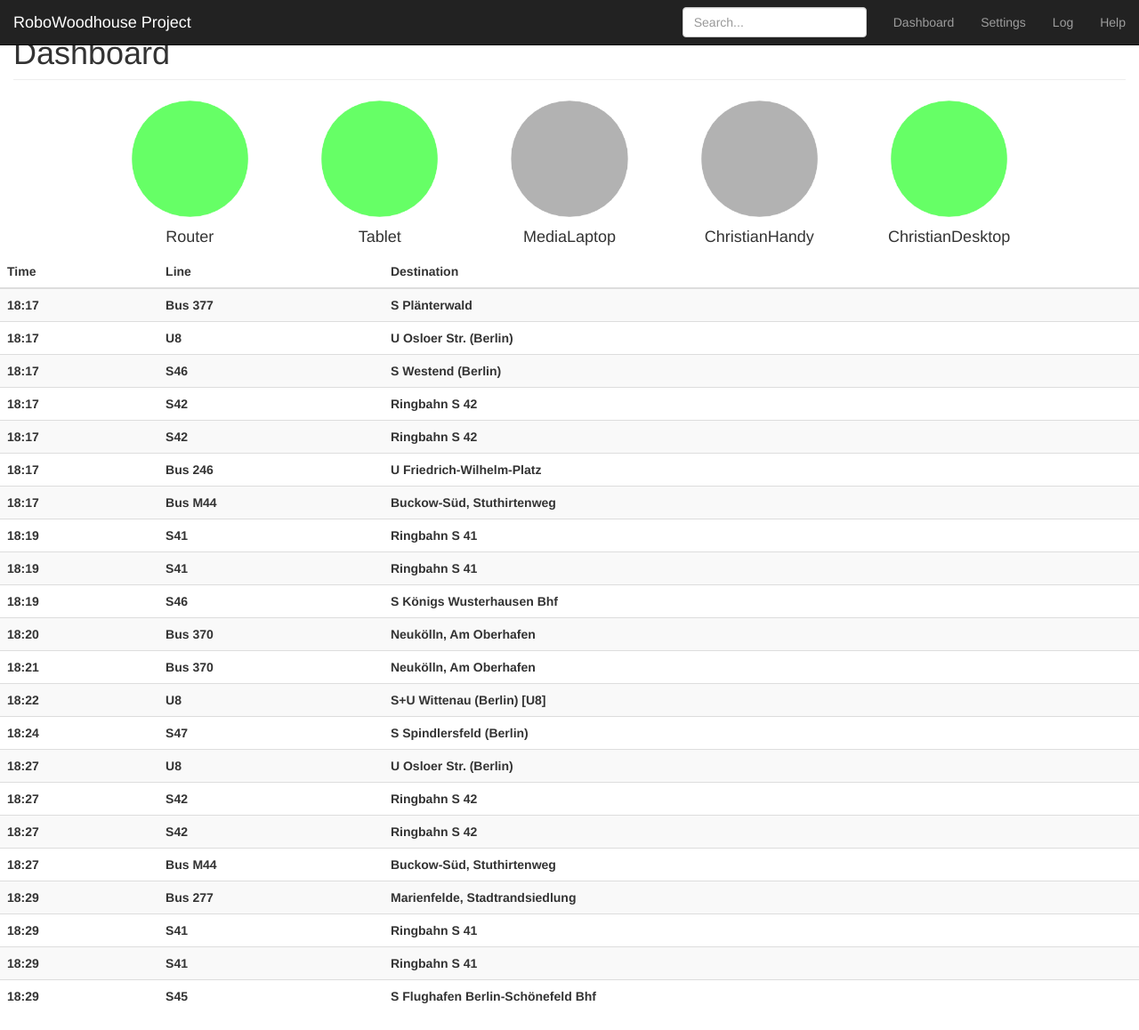
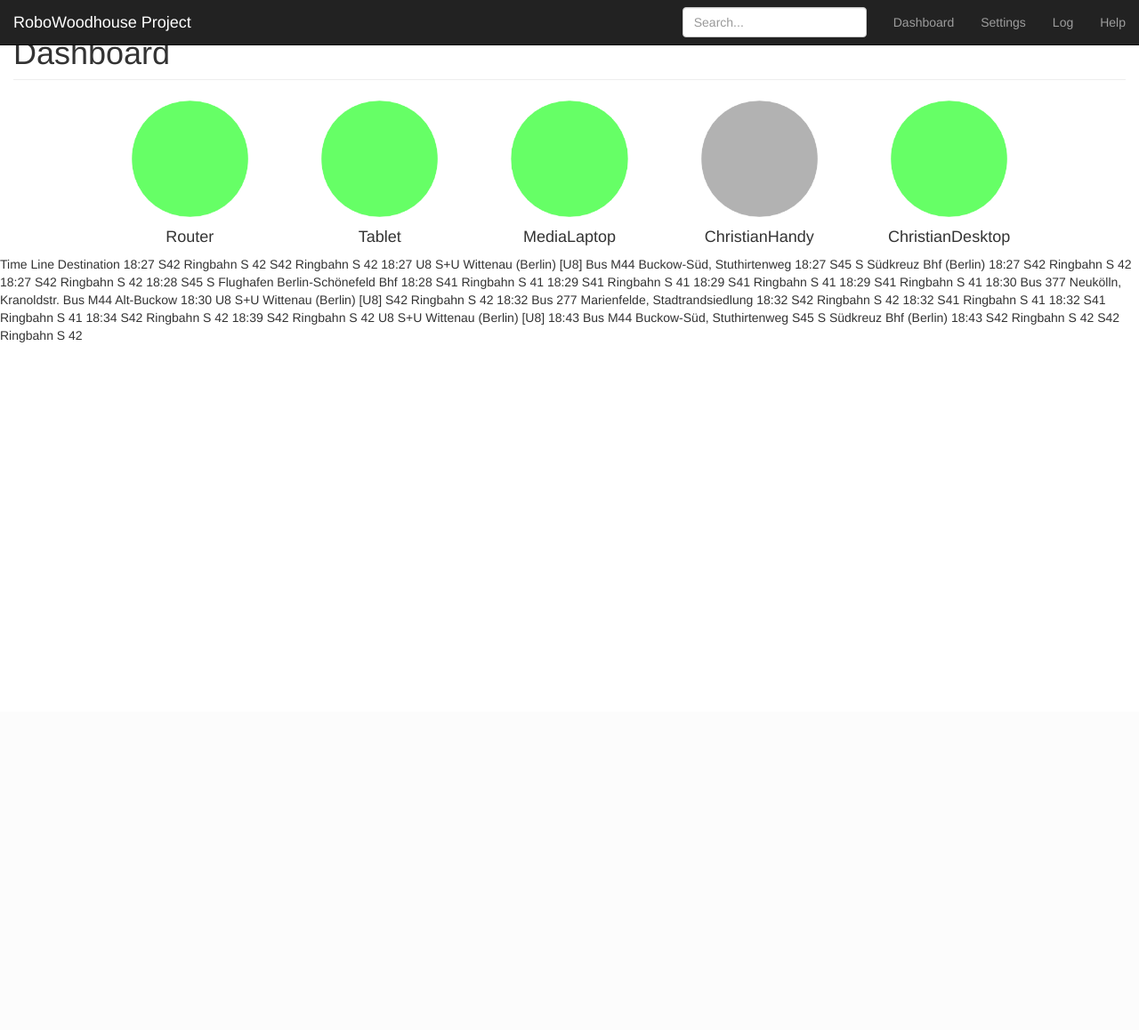
Before and after one commit to RoboWoodhouse/RoboButler, a PHP site: page / in a window 1280 px wide. Shown: the whole page at 89% size. After the commit the page ends 800 px from the top, so only its background shows below. Run offline with PHP 8.4, Linux system fonts and the light colour scheme; lists and menus that the app fills with data are empty.

Commit message:
changed subroutine

```diff
--- a/content/activity.php
+++ b/content/activity.php
@@ -7,7 +7,7 @@
   <h4 align="center">Tablet</h4>
 </div>
 <div class="col-lg-2 col-md-2 placeholder">
-  <img align="center" class="img-responsive" height="200" src="./images/gray.png" width="200"/>
+  <img align="center" class="img-responsive" height="200" src="./images/green.png" width="200"/>
   <h4 align="center">MediaLaptop</h4>
 </div>
 <div class="col-lg-2 col-md-2 placeholder">
--- a/content/bvg.php
+++ b/content/bvg.php
@@ -1,5 +1,3 @@
-<div class="table-responsive">
-<table class="table table-striped">
 <thead>
   <tr>
     <th>Time</th>
@@ -9,79 +7,29 @@
 </thead>
 <tbody>
   <tr>
-    <th>18:17</th>
-    <th>Bus  377</th>
-    <th>S Plänterwald</th>
-  </tr>
-  <tr>
-    <th>18:17</th>
-    <th>U8</th>
-    <th>U Osloer Str. (Berlin)</th>
-  </tr>
-  <tr>
-    <th>18:17</th>
-    <th>S46</th>
-    <th>S Westend (Berlin)</th>
-  </tr>
-  <tr>
-    <th>18:17</th>
+    <th>18:27 </th>
     <th>S42</th>
     <th>Ringbahn S 42</th>
   </tr>
   <tr>
-    <th>18:17</th>
+    <th></th>
     <th>S42</th>
     <th>Ringbahn S 42</th>
   </tr>
   <tr>
-    <th>18:17</th>
-    <th>Bus  246</th>
-    <th>U Friedrich-Wilhelm-Platz</th>
+    <th>18:27 </th>
+    <th>U8</th>
+    <th>S+U Wittenau (Berlin) [U8]</th>
   </tr>
   <tr>
-    <th>18:17</th>
+    <th></th>
     <th>Bus  M44</th>
     <th>Buckow-Süd, Stuthirtenweg</th>
   </tr>
   <tr>
-    <th>18:19</th>
-    <th>S41</th>
-    <th>Ringbahn S 41</th>
-  </tr>
-  <tr>
-    <th>18:19</th>
-    <th>S41</th>
-    <th>Ringbahn S 41</th>
-  </tr>
-  <tr>
-    <th>18:19</th>
-    <th>S46</th>
-    <th>S Königs Wusterhausen Bhf</th>
-  </tr>
-  <tr>
-    <th>18:20</th>
-    <th>Bus  370</th>
-    <th>Neukölln, Am Oberhafen</th>
-  </tr>
-  <tr>
-    <th>18:21</th>
-    <th>Bus  370</th>
-    <th>Neukölln, Am Oberhafen</th>
-  </tr>
-  <tr>
-    <th>18:22</th>
-    <th>U8</th>
-    <th>S+U Wittenau (Berlin) [U8]</th>
-  </tr>
-  <tr>
-    <th>18:24</th>
-    <th>S47</th>
-    <th>S Spindlersfeld (Berlin)</th>
-  </tr>
-  <tr>
     <th>18:27</th>
-    <th>U8</th>
-    <th>U Osloer Str. (Berlin)</th>
+    <th>S45</th>
+    <th>S Südkreuz Bhf (Berlin)</th>
   </tr>
   <tr>
     <th>18:27</th>
@@ -94,14 +42,14 @@
     <th>Ringbahn S 42</th>
   </tr>
   <tr>
-    <th>18:27</th>
-    <th>Bus  M44</th>
-    <th>Buckow-Süd, Stuthirtenweg</th>
+    <th>18:28</th>
+    <th>S45</th>
+    <th>S Flughafen Berlin-Schönefeld Bhf</th>
   </tr>
   <tr>
-    <th>18:29</th>
-    <th>Bus  277</th>
-    <th>Marienfelde, Stadtrandsiedlung</th>
+    <th>18:28</th>
+    <th>S41</th>
+    <th>Ringbahn S 41</th>
   </tr>
   <tr>
     <th>18:29</th>
@@ -115,9 +63,82 @@
   </tr>
   <tr>
     <th>18:29</th>
+    <th>S41</th>
+    <th>Ringbahn S 41</th>
+  </tr>
+  <tr>
+    <th>18:30 </th>
+    <th>Bus  377</th>
+    <th>Neukölln, Kranoldstr.</th>
+  </tr>
+  <tr>
+    <th></th>
+    <th>Bus  M44</th>
+    <th>Alt-Buckow</th>
+  </tr>
+  <tr>
+    <th>18:30 </th>
+    <th>U8</th>
+    <th>S+U Wittenau (Berlin) [U8]</th>
+  </tr>
+  <tr>
+    <th></th>
+    <th>S42</th>
+    <th>Ringbahn S 42</th>
+  </tr>
+  <tr>
+    <th>18:32</th>
+    <th>Bus  277</th>
+    <th>Marienfelde, Stadtrandsiedlung</th>
+  </tr>
+  <tr>
+    <th>18:32</th>
+    <th>S42</th>
+    <th>Ringbahn S 42</th>
+  </tr>
+  <tr>
+    <th>18:32</th>
+    <th>S41</th>
+    <th>Ringbahn S 41</th>
+  </tr>
+  <tr>
+    <th>18:32</th>
+    <th>S41</th>
+    <th>Ringbahn S 41</th>
+  </tr>
+  <tr>
+    <th>18:34</th>
+    <th>S42</th>
+    <th>Ringbahn S 42</th>
+  </tr>
+  <tr>
+    <th>18:39 </th>
+    <th>S42</th>
+    <th>Ringbahn S 42</th>
+  </tr>
+  <tr>
+    <th></th>
+    <th>U8</th>
+    <th>S+U Wittenau (Berlin) [U8]</th>
+  </tr>
+  <tr>
+    <th>18:43 </th>
+    <th>Bus  M44</th>
+    <th>Buckow-Süd, Stuthirtenweg</th>
+  </tr>
+  <tr>
+    <th></th>
     <th>S45</th>
-    <th>S Flughafen Berlin-Schönefeld Bhf</th>
+    <th>S Südkreuz Bhf (Berlin)</th>
+  </tr>
+  <tr>
+    <th>18:43 </th>
+    <th>S42</th>
+    <th>Ringbahn S 42</th>
+  </tr>
+  <tr>
+    <th></th>
+    <th>S42</th>
+    <th>Ringbahn S 42</th>
   </tr>
 </tbody>
-</table>
-</div>
--- a/logfile.txt
+++ b/logfile.txt
@@ -4,3 +4,4 @@
 REQUEST TO https://fahrinfo.bvg.de/Fahrinfo/bin/stboard.bin/en?boardType=depRT&application=FILTER&view=STATIONINFO&maxJourneys=20&REQProduct_5_name=yes&REQProduct_6_name=yes&REQProduct_0_name=yes&REQProduct_1_name=yes&REQProduct_2_name=yes&REQProduct_3_name=yes&REQProduct_4_name=yes&input=+S%2BU+Hermannstr.+%28Berlin%29&REQ0JourneyStopsSID=A%3D1%40O%3DS%2BU+Hermannstr.+%28Berlin%29%40X%3D13431699%40Y%3D52467177%40U%3D80%40L%3D9079221%40B%3D1%40p%3D1452855421%40&REQ0JourneyProduct_prod_list_6=0000001000000000&REQ0JourneyProduct_prod_list_0=1000000000000000&REQ0JourneyProduct_prod_list_1=0100000000000000&REQ0JourneyProduct_prod_list_2=0010000000000000&REQ0JourneyProduct_prod_list_3=0001000000000000&REQ0JourneyProduct_prod_list_4=0000100000000000&existBikeEverywhere=yes&selectDate=today&dateBegin=7.2.16&dateEnd=7.8.16&time=18%3A2&timeselectEnd=Reset&start= AT 18:2 ON THE 7.2.16
 REQUEST TO https://fahrinfo.bvg.de/Fahrinfo/bin/stboard.bin/en?boardType=depRT&application=FILTER&view=STATIONINFO&maxJourneys=20&REQProduct_5_name=yes&REQProduct_6_name=yes&REQProduct_0_name=yes&REQProduct_1_name=yes&REQProduct_2_name=yes&REQProduct_3_name=yes&REQProduct_4_name=yes&input=+S%2BU+Hermannstr.+%28Berlin%29&REQ0JourneyStopsSID=A%3D1%40O%3DS%2BU+Hermannstr.+%28Berlin%29%40X%3D13431699%40Y%3D52467177%40U%3D80%40L%3D9079221%40B%3D1%40p%3D1452855421%40&REQ0JourneyProduct_prod_list_6=0000001000000000&REQ0JourneyProduct_prod_list_0=1000000000000000&REQ0JourneyProduct_prod_list_1=0100000000000000&REQ0JourneyProduct_prod_list_2=0010000000000000&REQ0JourneyProduct_prod_list_3=0001000000000000&REQ0JourneyProduct_prod_list_4=0000100000000000&existBikeEverywhere=yes&selectDate=today&dateBegin=7.2.16&dateEnd=7.8.16&time=18%3A3&timeselectEnd=Reset&start= AT 18:3 ON THE 7.2.16
 REQUEST TO https://fahrinfo.bvg.de/Fahrinfo/bin/stboard.bin/en?boardType=depRT&application=FILTER&view=STATIONINFO&maxJourneys=20&REQProduct_5_name=yes&REQProduct_6_name=yes&REQProduct_0_name=yes&REQProduct_1_name=yes&REQProduct_2_name=yes&REQProduct_3_name=yes&REQProduct_4_name=yes&input=+S%2BU+Hermannstr.+%28Berlin%29&REQ0JourneyStopsSID=A%3D1%40O%3DS%2BU+Hermannstr.+%28Berlin%29%40X%3D13431699%40Y%3D52467177%40U%3D80%40L%3D9079221%40B%3D1%40p%3D1452855421%40&REQ0JourneyProduct_prod_list_6=0000001000000000&REQ0JourneyProduct_prod_list_0=1000000000000000&REQ0JourneyProduct_prod_list_1=0100000000000000&REQ0JourneyProduct_prod_list_2=0010000000000000&REQ0JourneyProduct_prod_list_3=0001000000000000&REQ0JourneyProduct_prod_list_4=0000100000000000&existBikeEverywhere=yes&selectDate=today&dateBegin=7.2.16&dateEnd=7.8.16&time=18%3A10&timeselectEnd=Reset&start= AT 18:10 ON THE 7.2.16
+REQUEST TO https://fahrinfo.bvg.de/Fahrinfo/bin/stboard.bin/en?boardType=depRT&application=FILTER&view=STATIONINFO&maxJourneys=20&REQProduct_5_name=yes&REQProduct_6_name=yes&REQProduct_0_name=yes&REQProduct_1_name=yes&REQProduct_2_name=yes&REQProduct_3_name=yes&REQProduct_4_name=yes&input=+S%2BU+Hermannstr.+%28Berlin%29&REQ0JourneyStopsSID=A%3D1%40O%3DS%2BU+Hermannstr.+%28Berlin%29%40X%3D13431699%40Y%3D52467177%40U%3D80%40L%3D9079221%40B%3D1%40p%3D1452855421%40&REQ0JourneyProduct_prod_list_6=0000001000000000&REQ0JourneyProduct_prod_list_0=1000000000000000&REQ0JourneyProduct_prod_list_1=0100000000000000&REQ0JourneyProduct_prod_list_2=0010000000000000&REQ0JourneyProduct_prod_list_3=0001000000000000&REQ0JourneyProduct_prod_list_4=0000100000000000&existBikeEverywhere=yes&selectDate=today&dateBegin=10.2.16&dateEnd=10.8.16&time=18%3A25&timeselectEnd=Reset&start= AT 18:25 ON THE 10.2.16
```
Also changed, not shown: 3 other files.
